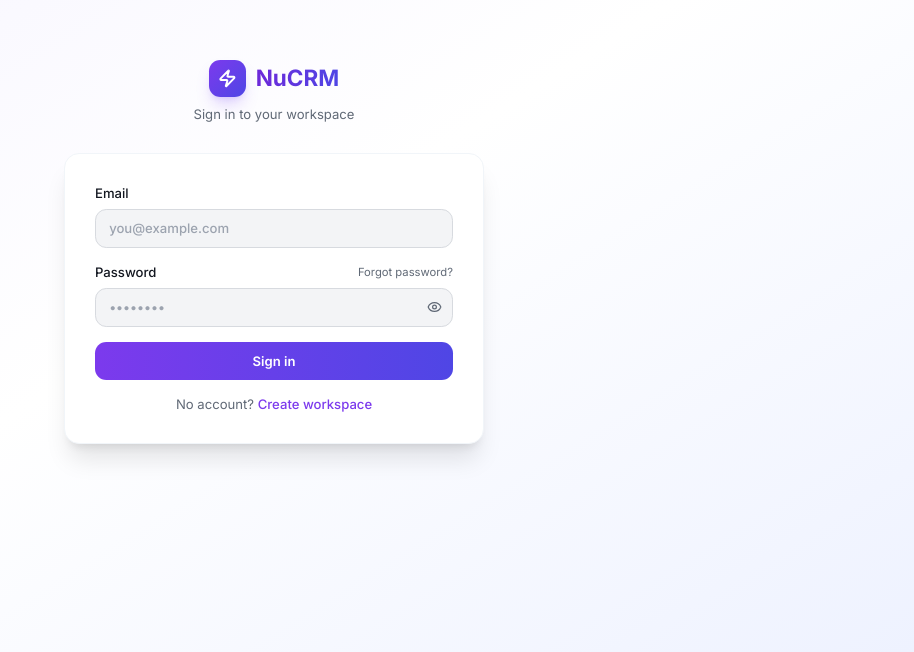
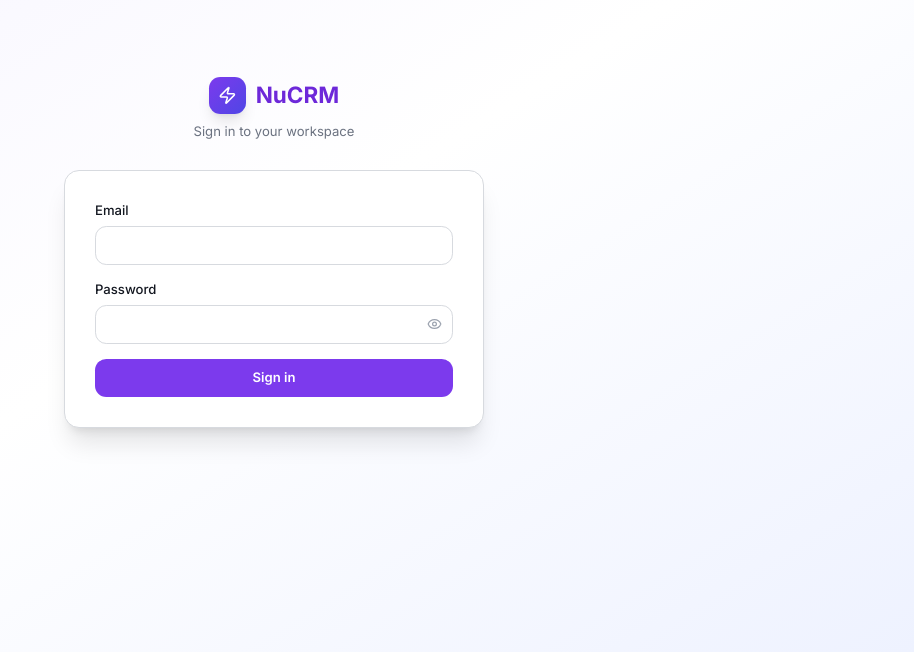
Before and after one commit to vinayakss007/nu2-byopen-510, a Next.js app: page /auth/login in a window 1280 px wide. Shown: the part 148-800 px from the top of the page, without its empty margins (366-1280 px from the left). Built offline with nearby package versions, Linux system fonts and the light colour scheme.

Commit message:
Simplify login further - form submit, include credentials

```diff
--- a/app/auth/login/page.tsx
+++ b/app/auth/login/page.tsx
@@ -1,6 +1,5 @@
 'use client';
 import { useState } from 'react';
-import { useRouter } from 'next/navigation';
 import Link from 'next/link';
 import { Zap, Eye, EyeOff, Loader2 } from 'lucide-react';
 
@@ -10,10 +9,13 @@ export default function LoginPage() {
   const [showPass, setShowPass] = useState(false);
   const [loading, setLoading] = useState(false);
   const [error, setError] = useState('');
-  const router = useRouter();
 
-  const handleLogin = async () => {
-    console.log('[Login] Starting...', { email: email.slice(0,3) });
+  const handleSubmit = async (e: React.FormEvent) => {
+    e.preventDefault();
+    await doLogin();
+  };
+
+  const doLogin = async () => {
     setError('');
     if (!email || !password) {
       setError('Please enter email and password');
@@ -23,15 +25,13 @@ export default function LoginPage() {
     setLoading(true);
 
     try {
-      console.log('[Login] Calling API...');
       const res = await fetch('/api/auth/login', {
         method:'POST',
         headers:{'Content-Type':'application/json'},
+        credentials: 'include',
         body: JSON.stringify({ email, password }),
       });
-      console.log('[Login] Response:', res.status);
       const data = await res.json();
-      console.log('[Login] Data:', data);
 
       if (!res.ok) {
         setError(data.error || 'Login failed');
@@ -39,80 +39,71 @@ export default function LoginPage() {
         return;
       }
 
-      console.log('[Login] Success, redirecting...');
       window.location.href = '/tenant/dashboard';
     } catch (err) {
-      console.log('[Login] Error:', err);
       setError('Connection error');
       setLoading(false);
     }
   };
 
   return (
-    <div className="min-h-screen bg-gradient-to-br from-violet-50 via-white to-indigo-50 dark:from-slate-950 dark:via-slate-900 dark:to-violet-950 flex items-center justify-center p-4">
+    <div className="min-h-screen bg-gradient-to-br from-violet-50 via-white to-indigo-50 flex items-center justify-center p-4">
       <div className="w-full max-w-md">
         <div className="text-center mb-8">
           <div className="inline-flex items-center gap-2.5 mb-2">
-            <div className="w-10 h-10 rounded-xl bg-gradient-to-br from-violet-600 to-indigo-600 flex items-center justify-center shadow-lg shadow-violet-500/25">
-              <Zap className="w-5 h-5 text-white" strokeWidth={2.5} />
+            <div className="w-10 h-10 rounded-xl bg-gradient-to-br from-violet-600 to-indigo-600 flex items-center justify-center shadow-lg">
+              <Zap className="w-5 h-5 text-white" />
             </div>
-            <span className="text-2xl font-bold bg-gradient-to-r from-violet-700 to-indigo-600 bg-clip-text text-transparent">NuCRM</span>
+            <span className="text-2xl font-bold text-violet-700">NuCRM</span>
           </div>
-          <p className="text-sm text-muted-foreground">Sign in to your workspace</p>
+          <p className="text-sm text-gray-500">Sign in to your workspace</p>
         </div>
 
-        <div className="bg-white dark:bg-slate-900 rounded-2xl shadow-xl border border-slate-100 dark:border-slate-800 p-8">
+        <div className="bg-white rounded-2xl shadow-xl border p-8">
           {error && (
-            <div className="mb-4 p-3 bg-red-50 dark:bg-red-900/20 text-red-600 dark:text-red-400 text-sm rounded-lg">
+            <div className="mb-4 p-3 bg-red-50 text-red-600 text-sm rounded-lg">
               {error}
             </div>
           )}
-          <div className="space-y-4">
+          <form onSubmit={handleSubmit} className="space-y-4">
             <div>
               <label className="block text-sm font-medium mb-1.5">Email</label>
               <input
                 type="email"
                 value={email}
                 onChange={e=>setEmail(e.target.value)}
-                placeholder="you@example.com"
-                className="w-full px-3.5 py-2.5 rounded-xl border border-border bg-background text-sm font-medium focus:outline-none focus:ring-2 focus:ring-violet-500"
+                className="w-full px-3.5 py-2.5 rounded-xl border text-sm focus:outline-none focus:ring-2 focus:ring-violet-500"
               />
             </div>
             <div>
               <div className="flex items-center justify-between mb-1.5">
                 <label className="text-sm font-medium">Password</label>
-                <Link href="/auth/forgot-password" className="text-xs text-muted-foreground hover:text-violet-600">Forgot password?</Link>
               </div>
               <div className="relative">
                 <input
                   type={showPass?'text':'password'}
                   value={password}
                   onChange={e=>setPassword(e.target.value)}
-                  placeholder="••••••••"
-                  className="w-full px-3.5 py-2.5 rounded-xl border border-border bg-background text-sm font-medium focus:outline-none focus:ring-2 focus:ring-violet-500 pr-10"
+                  className="w-full px-3.5 py-2.5 rounded-xl border text-sm focus:outline-none focus:ring-2 focus:ring-violet-500 pr-10"
                 />
                 <button
                   type="button"
-                  onClick={()=>setShowPass(s=>!s)}
-                  className="absolute right-3 top-1/2 -translate-y-1/2 text-muted-foreground"
+                  onClick={()=>setShowPass(!showPass)}
+                  className="absolute right-3 top-1/2 -translate-y-1/2 text-gray-400"
                 >
                   {showPass?<EyeOff className="w-4 h-4"/>:<Eye className="w-4 h-4"/>}
                 </button>
               </div>
             </div>
             <button
-              type="button"
-              onClick={handleLogin}
+              type="submit"
               disabled={loading}
-              className="w-full py-2.5 bg-gradient-to-r from-violet-600 to-indigo-600 text-white rounded-xl text-sm font-semibold hover:opacity-90 disabled:opacity-50 flex items-center justify-center gap-2"
+              className="w-full py-2.5 bg-violet-600 text-white rounded-xl text-sm font-semibold hover:bg-violet-700 disabled:opacity-50 flex items-center justify-center"
             >
-              {loading ? <Loader2 className="w-4 h-4 animate-spin"/> : null}
+              {loading ? <Loader2 className="w-4 h-4 animate-spin mr-2" /> : null}
               {loading ? 'Signing in...' : 'Sign in'}
             </button>
-            <p className="text-center text-sm text-muted-foreground">
-              No account? <Link href="/auth/signup" className="text-violet-600 font-medium hover:underline">Create workspace</Link>
-            </p>
-          </div>
+          </form>
         </div>
       </div>
     </div>
```
